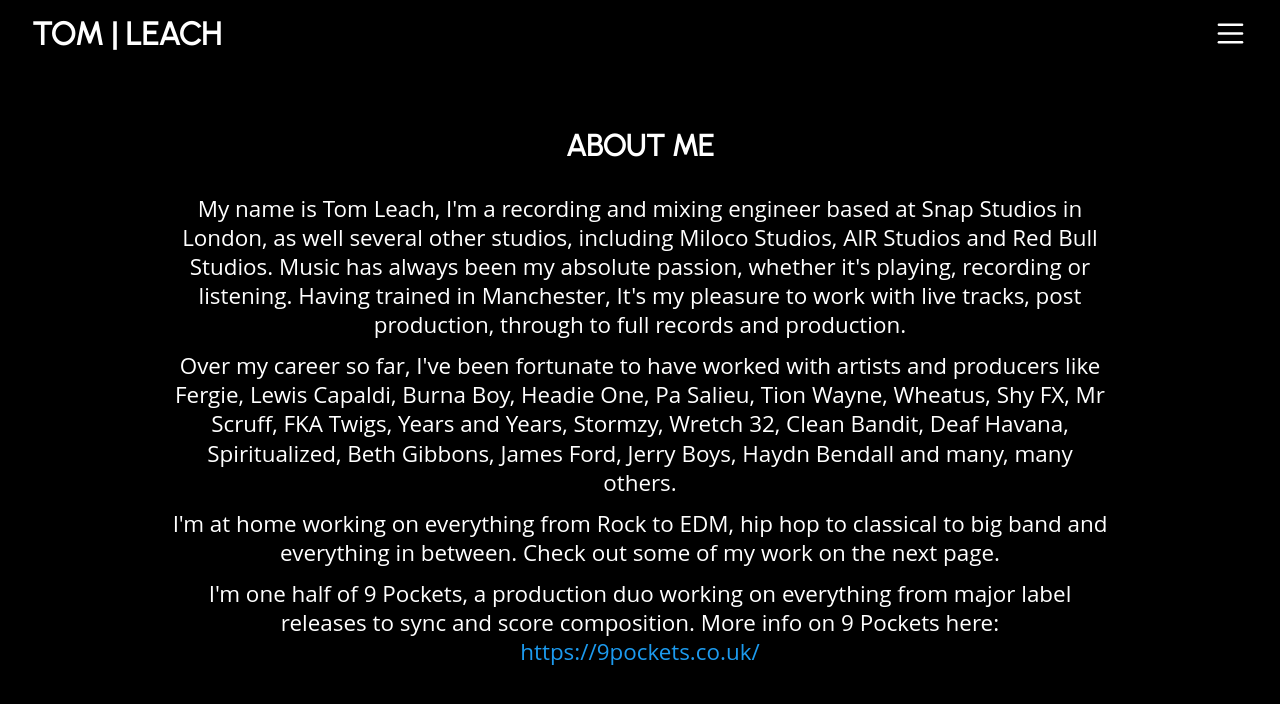
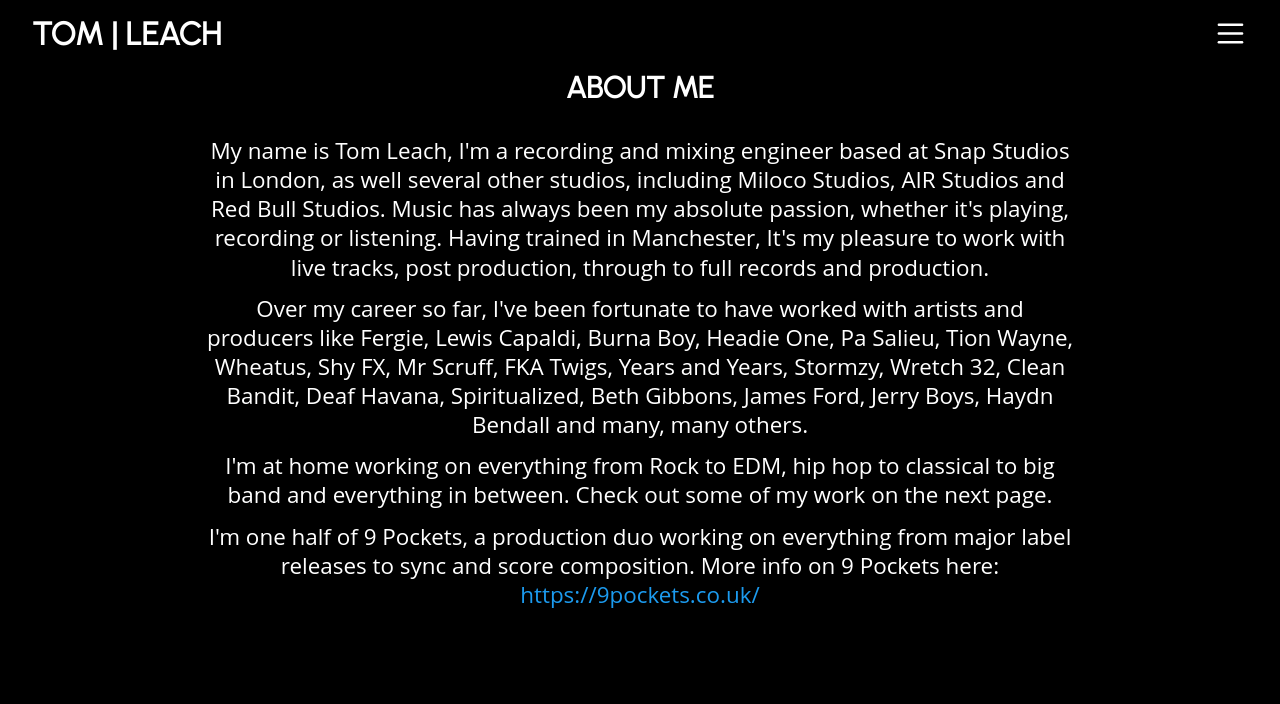
Before and after one commit to eddiearnoldz/tom-leach-website, a Vue app: page /about in a window 1280 px wide. Shown: the top 704 px of the page. Built offline with nearby package versions, Linux system fonts and the light colour scheme.

Commit message:
adjusted header opacity and changed heights of different main containers

```diff
--- a/src/App.vue
+++ b/src/App.vue
@@ -57,7 +57,7 @@ header {
   z-index: 1000;
   position: fixed;
   width: 100vw;
-  background: transparent;
+  background: linear-gradient(to bottom, rgba(0, 0, 0, 1), rgba(0, 0, 0, 0));
 }
 
 .logo {
--- a/src/views/AboutView.vue
+++ b/src/views/AboutView.vue
@@ -10,15 +10,17 @@
 
 <style scoped>
   .about {
-    padding: 1rem;
-    height: 100dvh;
-    text-align: center;
     display: flex;
+    justify-content: center;
+    padding: 75px 1rem 50px;
+    height: max-content;
+    max-width: 1000px;
+    width: 100%;
     flex-direction: column;
     justify-content: center;
     align-items: center;
-    max-width: 1000px;
     margin: 0 auto;
+    text-align: center;;
   }
 
   .about a {
@@ -28,7 +30,7 @@
 
   @media screen and (min-width: 768px) {
     .about {
-      padding: 2rem;
+      padding: 4rem;
     }
   }
 </style>
--- a/src/views/ContactView.vue
+++ b/src/views/ContactView.vue
@@ -43,7 +43,7 @@
 <style>
  .contact {
     text-align: center;
-    height: calc(100dvh - 63px);
+    height: 100dvh;
     display: flex;
     flex-direction: column;
     justify-content: center;
--- a/src/views/MediaView.vue
+++ b/src/views/MediaView.vue
@@ -11,12 +11,15 @@
 
 <style>
   .media {
+    display: flex;
+    justify-content: center;
+    padding: 75px 1rem 50px;
+    height: max-content;
+    width: 100%;
+    flex-direction: column;
+    justify-content: center;
+    align-items: center;
     text-align: center;
-    position: absolute;
-    top: 63px;
-    right: 0;
-    left: 0;
-    padding: 2rem;
   }
 
   .spotify_embed {
```
